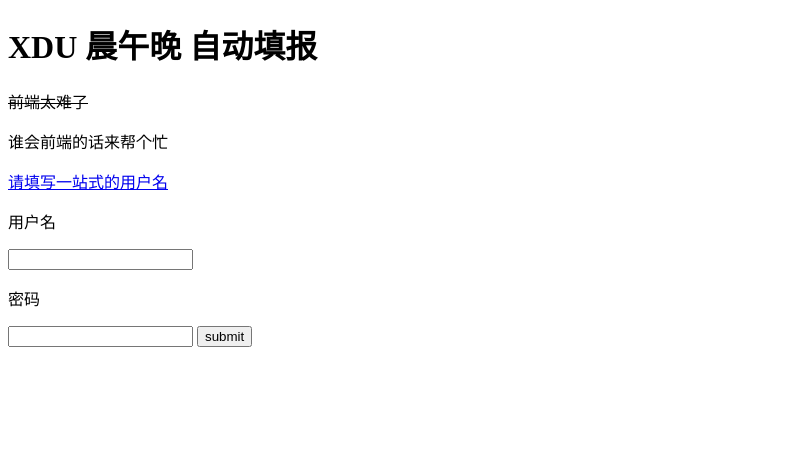
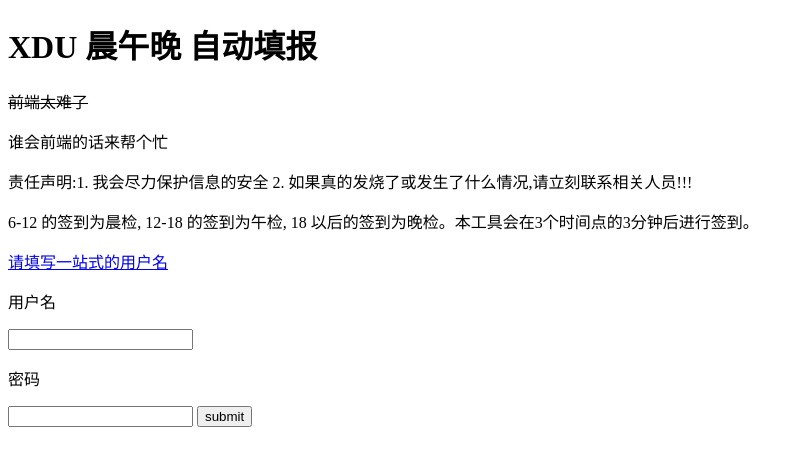
Before and after one commit to CALEB-jiale/XduCheckIn, a Flask app: page / in a window 1280 px wide. Shown: the top 466 px of the page, without its empty margins (0-804 px from the left). Run offline with Flask 2, Linux system fonts and the light colour scheme; some libraries are stand-ins or nearby versions.

Commit message:
完成前端

```diff
--- a/server.py
+++ b/server.py
@@ -29,7 +29,7 @@ class User(db.Model):
 class Log(db.Model):
     __tablename__ = 'log'
     id = db.Column(db.Integer, primary_key=True)
-    username = db.Column(db.String(64), unique=True)
+    username = db.Column(db.String(64))
     message = db.Column(db.String(64))
     checktime = db.Column(db.Integer)
 
--- a/templates/index.html
+++ b/templates/index.html
@@ -13,13 +13,17 @@
     <h1>XDU 晨午晚 自动填报</h1>
     <p><del>前端太难了</del></p>
     <p>谁会前端的话来帮个忙</p>
+    <p>责任声明:1. 我会尽力保护信息的安全 2. 如果真的发烧了或发生了什么情况,请立刻联系相关人员!!!</p>
+    <p>6-12 的签到为晨检, 12-18 的签到为午检, 18 以后的签到为晚检。本工具会在3个时间点的3分钟后进行签到。</p>
     <a href="http://ids.xidian.edu.cn/authserver/login">请填写一站式的用户名</a>
     <p>用户名</p>
     <input id="text_username" type="text" name="username">
     <p>密码</p>
-    <input id="text_password" type="pass" name="password">
+    <input id="text_password" type="password" name="password">
 
     <input type="button" value="submit" onclick="submit()">
+    <p id="p_message"></p>
+    <div id="div_log"></div>
 </body>
 
 </html>
--- a/templates/index.js
+++ b/templates/index.js
@@ -1,6 +1,34 @@
+
+Date.prototype.Format = function (fmt) { //author: meizz
+    var o = {
+        "M+": this.getMonth() + 1,                 //月份
+        "d+": this.getDate(),                    //日
+        "h+": this.getHours(),                   //小时
+        "m+": this.getMinutes(),                 //分
+        "s+": this.getSeconds(),                 //秒
+        "q+": Math.floor((this.getMonth() + 3) / 3), //季度
+        "S": this.getMilliseconds()             //毫秒
+    };
+    if (/(y+)/.test(fmt))
+        fmt = fmt.replace(RegExp.$1, (this.getFullYear() + "").substr(4 - RegExp.$1.length));
+    for (var k in o)
+        if (new RegExp("(" + k + ")").test(fmt))
+            fmt = fmt.replace(RegExp.$1, (RegExp.$1.length == 1) ? (o[k]) : (("00" + o[k]).substr(("" + o[k]).length)));
+    return fmt;
+}
+
 function submit() {
     var un = $("#text_username").val()
     var pd = $("#text_password").val()
     var data = { "username": un, "password": pd }
-    $.post("/api/register", JSON.stringify(data))
+    $.post("/api/register", JSON.stringify(data), function (msg) {
+        var obj = JSON.parse(msg)
+        $("#p_message").html(obj['message'])
+        html = ""
+        for (i = 0; i < obj['data'].length; i++) {
+            var date = new Date(parseInt(obj['data'][i]["checktime"]) * 1000)
+            html += "<p> checktime= " + date.Format("yyyy-MM-dd hh:mm:ss") + " message = " + obj['data'][i]["message"] + "</p>"
+        }
+        $("#div_log").html(html)
+    })
 }
```
